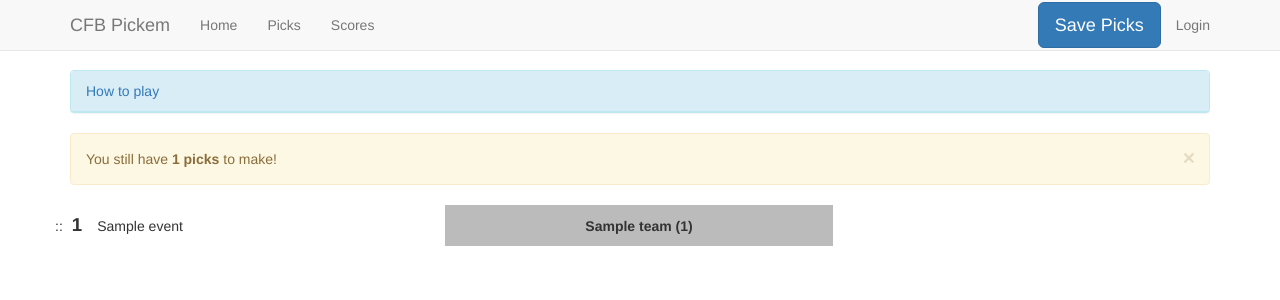
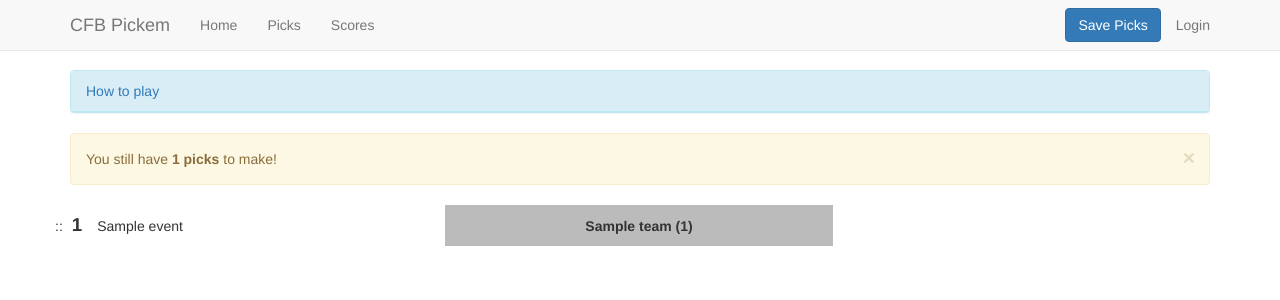
Before and after one commit to ryanmoore/cfb-pickem, a Django app: template pickem/templates/pickem/select_all.html in a window 1280 px wide. Shown: the top 300 px of the page. Run offline with Django 3.2, Linux system fonts and the light colour scheme; the template is opened without the code that fills it: most values are stand-ins (such as "Sample title", 1, 10 or a date in 2020); parts of the project's set-up code (start-up, migrations or seed data) failed here and were passed over; some libraries are stand-ins or nearby versions.

Commit message:
Cleaned up save-button code for selection page to use navbar-btn instead of hacky button used previously.

```diff
--- a/pickem/static/pickem/css/navbar-fixed-top.css
+++ b/pickem/static/pickem/css/navbar-fixed-top.css
@@ -1,11 +1,3 @@
 body {
 padding-top: 70px;
 }
-
-a:not(:hover)#save_button {
-    color: #FFFFFF;
-}
-
-#save_button {
-    margin-top: 2px;
-}
--- a/pickem/templates/pickem/select_all.html
+++ b/pickem/templates/pickem/select_all.html
@@ -9,7 +9,7 @@
 
 {% block extra_navbar_right %}
 {% if started != True %}
-<li><button type="submit" form="rankform" class="mybutton btn btn-primary btn-lg" id="save_button">Save Picks</a></li>
+<li><button type="submit" form="rankform" class="btn btn-primary navbar-btn" id="save_button">Save Picks</a></li>
 {% endif %}
 {% endblock %}
 
```
